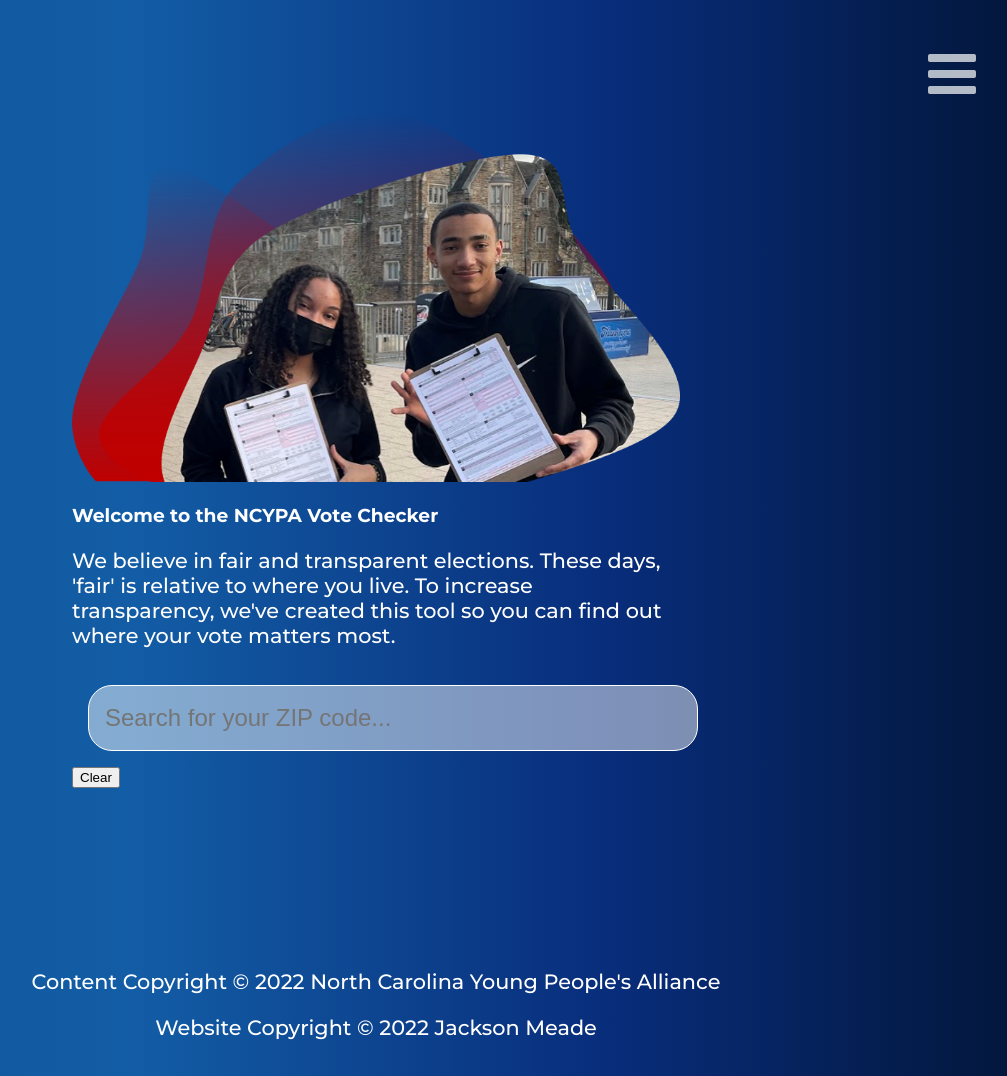
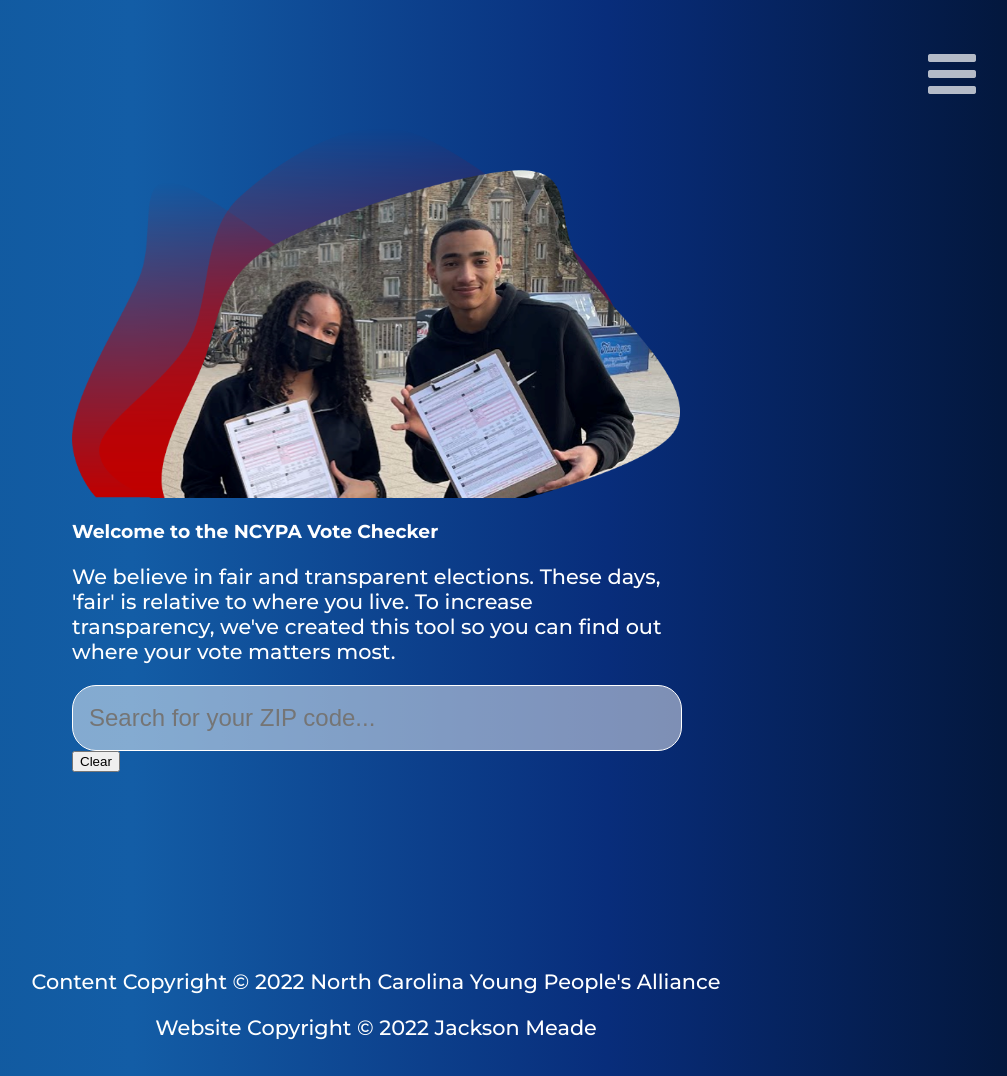
Before and after one commit to JacksonMeade/ncypa, a Jekyll site: the page built from checkmyvote.html, in a window 1280 px wide. Shown: the whole page, without its empty margins (264-1271 px from the left). Built offline with Jekyll 4.4.1, drawn with Linux system fonts in a browser that asks for light colours; nearby versions of some CDN libraries.

Commit message:
git diff

```diff
--- a/assets/css/addons/checkmyvote.css
+++ b/assets/css/addons/checkmyvote.css
@@ -5,7 +5,6 @@
 
 #search-header input {
     width: calc(100% - 2rem);
-    margin: 1rem;
     height: 3rem;
     border: 1px solid white;
     border-radius: 1.5rem;
```
